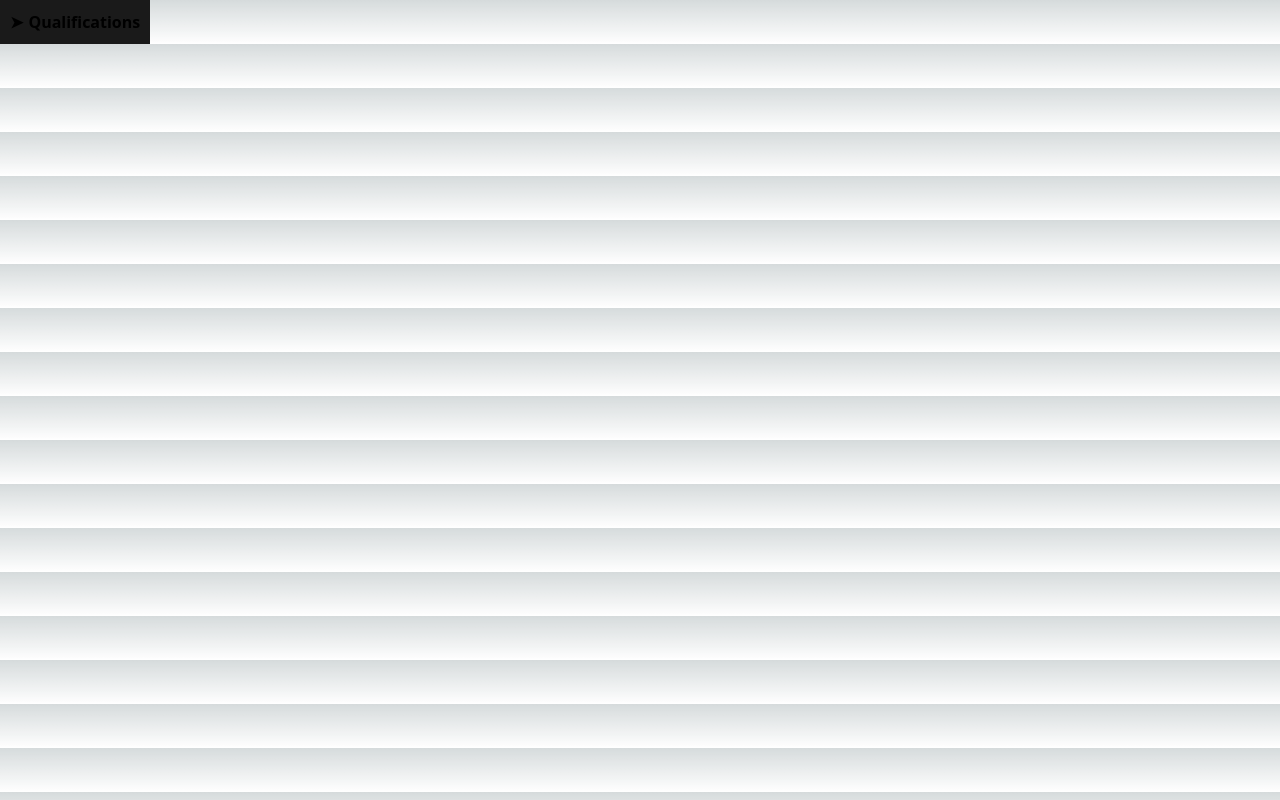
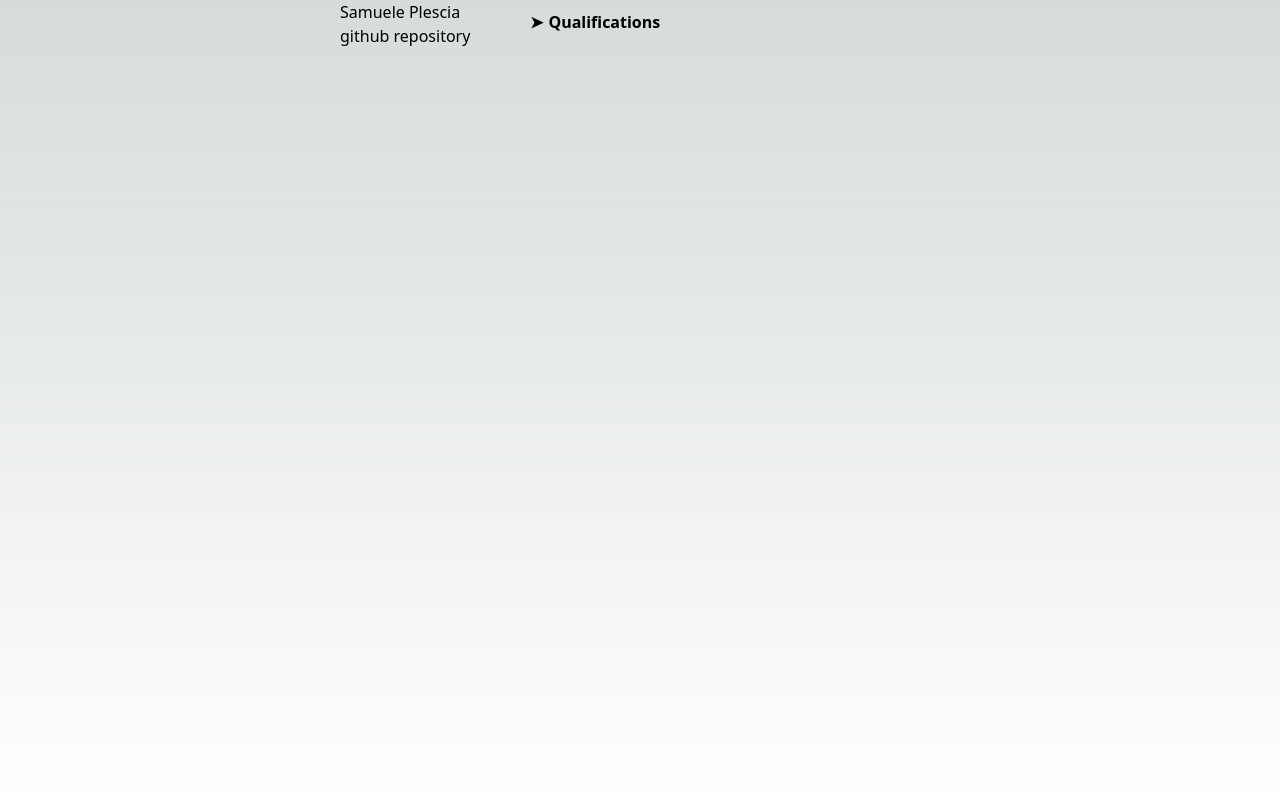
Before and after one commit to plsamu/plsamu.github.io, a Next.js app in the folder cv/: page / in a window 1280 px wide. Built offline with nearby package versions, Linux system fonts and the light colour scheme.

Commit message:
add centered layout, add link_to_blank component

```diff
--- a/cv/src/app/layout.tsx
+++ b/cv/src/app/layout.tsx
@@ -1,6 +1,7 @@
 import '../css/globals.css'
 import '../css/text.css'
 import '../css/components.css'
+import '../css/layout.css'
 
 export const metadata = {
 	title: 'Create Next App',
--- a/cv/src/app/page.tsx
+++ b/cv/src/app/page.tsx
@@ -1,9 +1,19 @@
 import DetailsContainer from "@/components/details"
+import LinkToBlank from "@/components/link_to_blank"
+import Head from "next/head"
 
 export default function Home() {
 	return (
-		<main className="flex">
-			<DetailsContainer children summaryText={"Qualifications"} contentText={"Degree"} />
+		<main>
+			<div className="row">
+				<div className="column1">
+					<p>Samuele Plescia</p>
+					<LinkToBlank url={"https://github.com/plsamu?tab=repositories"} text={"github repository"} />
+				</div>
+				<div className="column2">
+					<DetailsContainer children summaryText={"Qualifications"} contentText={"Degree"} />
+				</div>
+			</div>
 		</main>
 	)
 }
--- /dev/null
+++ b/cv/src/components/link_to_blank.tsx
@@ -0,0 +1,4 @@
+function LinkToBlank({ url, text }: { url: string; text: string }): React.JSX.Element {
+	return <a href={url} target="_blank">{text}</a>
+}
+export default LinkToBlank;
--- /dev/null
+++ b/cv/src/css/layout.css
@@ -0,0 +1,52 @@
+html,
+body {
+	min-height: 100vh;
+}
+
+html {
+	display: table;
+	margin: auto;
+}
+
+body {
+	display: table-cell;
+	vertical-align: top;
+}
+
+@media screen and (min-width: 600px) {
+	body {
+		min-width: 600px
+	}
+
+	.column1 {
+		float: left;
+		width: 30%;
+	}
+
+	.column2 {
+		float: left;
+		width: 50%;
+	}
+}
+
+/* Clear floats after the columns */
+.row:after {
+	content: "";
+	display: table;
+	clear: both;
+}
+
+/* Responsive layout
+	when the screen is less than 600px wide,
+	make the two columns stack on top of each
+	other instead of next to each other
+*/
+@media screen and (max-width: 600px) {
+	.column1 {
+		width: 100%;
+	}
+
+	.column2 {
+		width: 100%;
+	}
+}
```
Also changed, not shown: cv/src/css/text.css (line endings or trailing spaces), 1 other file (tests, documents, lock files or other folders).
